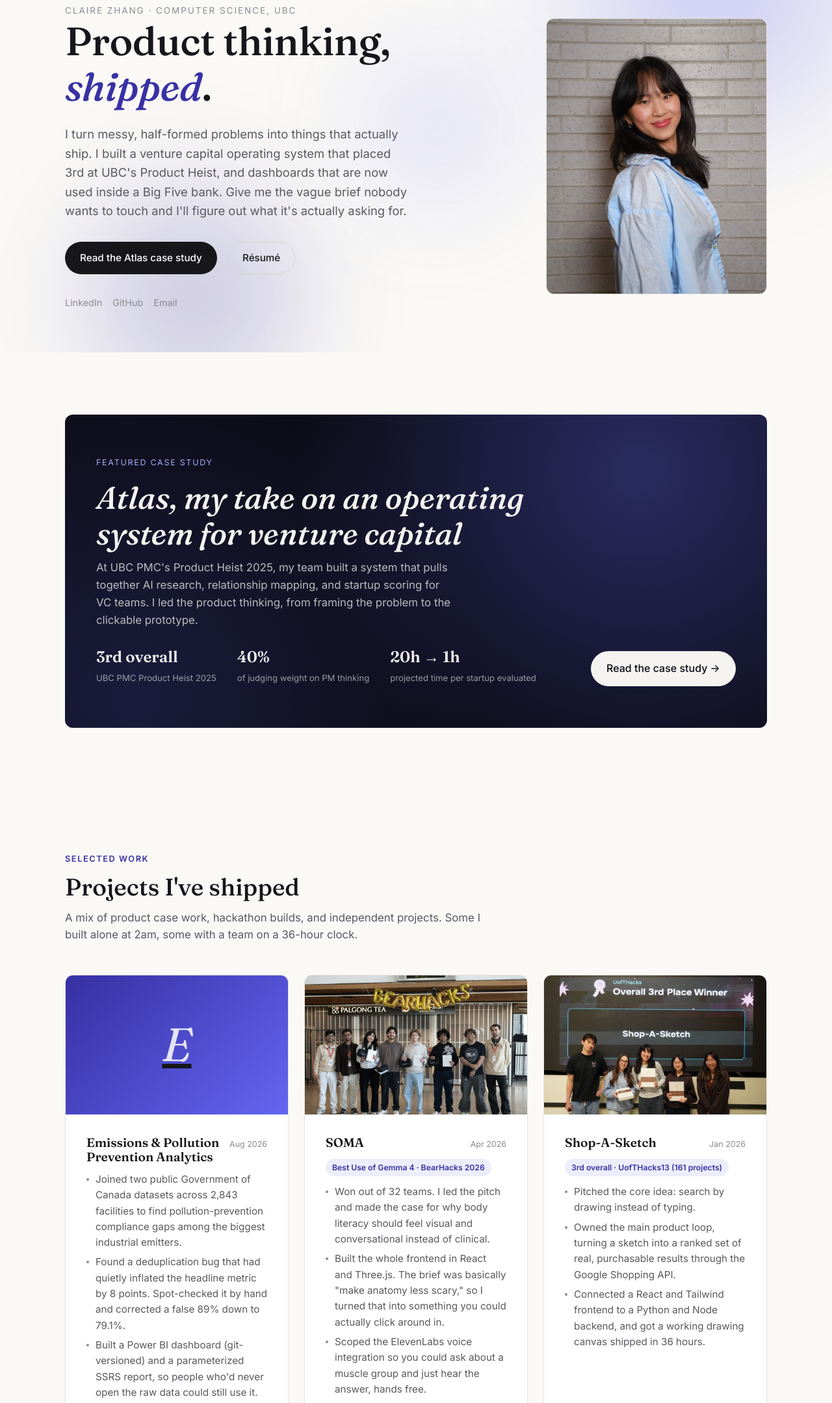
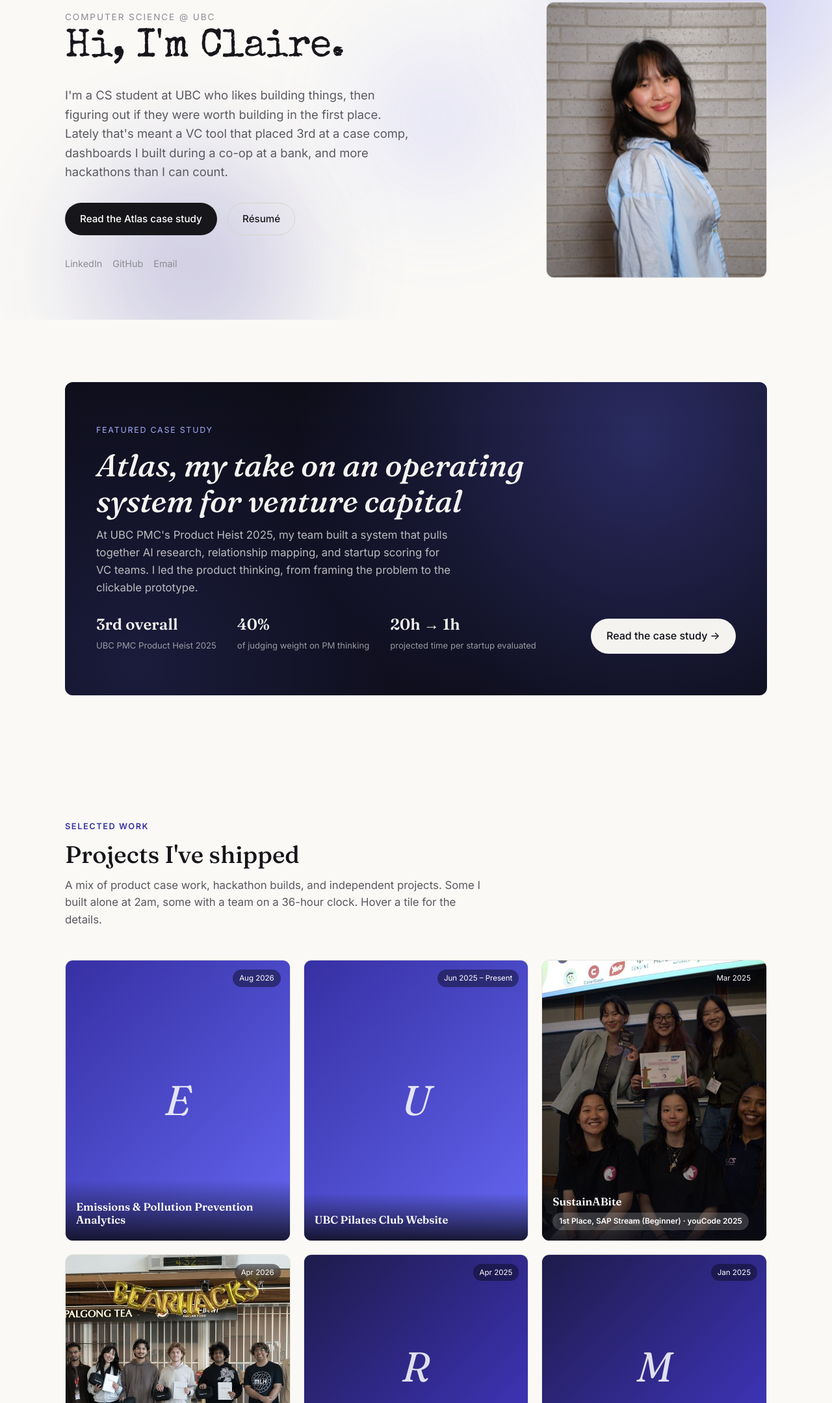
Before and after one commit to clairez308/personalwebsite, an Astro site: page / in a window 1280 px wide. Shown: the part 149-2308 px from the top of the page at 65% size. Built offline with nearby package versions, Linux system fonts and the light colour scheme; Astro itself is replaced by a stand-in of ours.

Commit message:
change cards

```diff
--- a/src/components/ProjectCard.astro
+++ b/src/components/ProjectCard.astro
@@ -8,30 +8,37 @@ interface Props {
 
 const { project, index } = Astro.props;
 const { title, url, period, result, bullets, stack, image } = project.data;
-const variant = (index % 3) + 1;
+const colorVariant = (index % 3) + 1;
 const initial = title.trim().charAt(0);
+const aspectVariant = ["4 / 5", "1 / 1", "5 / 6"][index % 3];
 ---
 
-<div class="project-card tilt-card reveal">
-  <a href={url} target="_blank" rel="noopener" class="project-banner-link" aria-hidden="true" tabindex="-1">
+<div class="project-tile reveal" style={`--tile-aspect: ${aspectVariant}`}>
+  <div class="project-tile-media">
     {
       image ? (
-        <div class="project-banner">
         <img src={image} alt="" loading="lazy" />
-        </div>
       ) : (
-        <div class={`project-banner project-banner--placeholder project-banner--${variant}`}>
-          <span class="project-banner-initial">{initial}</span>
+        <div class={`project-tile-placeholder project-tile-placeholder--${colorVariant}`}>
+          <span>{initial}</span>
         </div>
       )
     }
-  </a>
-  <div class="project-card-body">
-    <div class="project-top">
+  </div>
+
+  <span class="project-tile-period">{period}</span>
+
+  <div class="project-tile-info">
     <h3><a href={url} target="_blank" rel="noopener">{title}</a></h3>
-      <span class="project-period">{period}</span>
+    {result && <span class="project-result">{result}</span>}
   </div>
+
+  <div class="project-tile-overlay">
+    <div class="project-tile-overlay-head">
+      <h3><a href={url} target="_blank" rel="noopener">{title}</a></h3>
       {result && <span class="project-result">{result}</span>}
+    </div>
+    <div class="project-tile-overlay-body">
       <ul>
         {bullets.map((bullet) => <li>{bullet}</li>)}
       </ul>
@@ -40,3 +47,4 @@ const initial = title.trim().charAt(0);
       </div>
     </div>
   </div>
+</div>
--- a/src/layouts/BaseLayout.astro
+++ b/src/layouts/BaseLayout.astro
@@ -26,7 +26,7 @@ const favicon =
     <link rel="preconnect" href="https://fonts.googleapis.com" />
     <link rel="preconnect" href="https://fonts.gstatic.com" crossorigin />
     <link
-      href="https://fonts.googleapis.com/css2?family=Fraunces:ital,wght@0,400;0,500;0,600;1,400;1,500&family=Inter:wght@400;500;600;700&display=swap"
+      href="https://fonts.googleapis.com/css2?family=Fraunces:ital,wght@0,400;0,500;0,600;1,400;1,500&family=Inter:wght@400;500;600;700&family=Special+Elite&display=swap"
       rel="stylesheet"
     />
   </head>
--- a/src/pages/index.astro
+++ b/src/pages/index.astro
@@ -25,14 +25,16 @@ const [atlas] = await getCollection("caseStudies");
     </div>
     <div class="container hero-grid">
       <div class="hero-copy">
-        <span class="hero-eyebrow">Claire Zhang · Computer Science, UBC</span>
-        <h1>Product thinking, <em>shipped</em>.</h1>
+        <span class="hero-eyebrow">Computer Science @ UBC</span>
+        <h1 class="hero-type">
+          <span id="hero-typed">Hi, I'm Claire.</span><span class="hero-cursor" aria-hidden="true"></span>
+        </h1>
         <p class="hero-lede">
-          I turn messy, half-formed problems into things that actually
-          ship. I built a venture capital operating system that placed
-          3rd at UBC's Product Heist, and dashboards that are now used
-          inside a Big Five bank. Give me the vague brief nobody wants to
-          touch and I'll figure out what it's actually asking for.
+          I'm a CS student at UBC who likes building things, then
+          figuring out if they were worth building in the first place.
+          Lately that's meant a VC tool that placed 3rd at a case comp,
+          dashboards I built during a co-op at a bank, and more
+          hackathons than I can count.
         </p>
         <div class="hero-actions">
           <a href="/case-studies/atlas" class="btn btn-primary magnetic">Read the Atlas case study</a>
@@ -87,11 +89,11 @@ const [atlas] = await getCollection("caseStudies");
         <p>
           A mix of product case work, hackathon builds, and independent
           projects. Some I built alone at 2am, some with a team on a
-          36-hour clock.
+          36-hour clock. Hover a tile for the details.
         </p>
       </div>
 
-      <div class="project-grid">
+      <div class="project-masonry">
         {projects.map((project, index) => <ProjectCard project={project} index={index} />)}
       </div>
     </div>
--- a/src/styles/global.css
+++ b/src/styles/global.css
@@ -20,6 +20,7 @@
 
   --font-display: "Fraunces", "Iowan Old Style", Georgia, serif;
   --font-body: "Inter", -apple-system, BlinkMacSystemFont, "Segoe UI", sans-serif;
+  --font-mono: "Special Elite", "Courier New", monospace;
 
   --space-1: 0.25rem;
   --space-2: 0.5rem;
@@ -368,9 +369,24 @@ section {
   margin-bottom: var(--space-5);
 }
 
-.hero h1 em {
-  font-style: italic;
-  color: var(--accent);
+.hero-type {
+  font-family: var(--font-mono);
+  font-weight: 400;
+  font-size: clamp(2rem, 4.4vw, 3rem);
+  letter-spacing: -0.01em;
+}
+
+.hero-cursor {
+  display: inline-block;
+  width: 0.5em;
+  margin-left: 2px;
+  border-right: 3px solid var(--accent);
+  animation: hero-cursor-blink 1s step-end infinite;
+}
+
+@keyframes hero-cursor-blink {
+  0%, 100% { opacity: 1; }
+  50% { opacity: 0; }
 }
 
 .hero-lede {
@@ -536,170 +552,225 @@ section {
 }
 
 /* ==========================================================================
-   Project grid
+   Project masonry
    ========================================================================== */
-.project-grid {
-  display: grid;
-  grid-template-columns: repeat(auto-fit, minmax(300px, 1fr));
-  gap: var(--space-5);
-}
-
-.project-card {
+.project-masonry {
+  column-count: 3;
+  column-gap: 20px;
+}
+
+.project-tile {
+  position: relative;
+  break-inside: avoid;
+  margin-bottom: 20px;
+  border-radius: var(--radius-md);
+  overflow: hidden;
+  border: 1px solid var(--line);
   background: var(--surface);
-  border: 1px solid var(--line);
-  border-radius: var(--radius-md);
-  display: flex;
-  flex-direction: column;
+}
+
+.project-tile-media {
+  aspect-ratio: var(--tile-aspect, 4 / 5);
   overflow: hidden;
-  transition: border-color 0.2s ease, transform 0.2s ease;
-}
-
-.project-card:hover {
-  border-color: var(--line-strong);
-}
-
-.project-banner-link {
+}
+
+.project-tile-media img {
   display: block;
-}
-
-.project-banner {
-  position: relative;
-  aspect-ratio: 16 / 10;
-  overflow: hidden;
-}
-
-.project-banner img {
   width: 100%;
   height: 100%;
   object-fit: cover;
-  transition: transform 0.5s cubic-bezier(0.22, 1, 0.36, 1);
-}
-
-.project-card:hover .project-banner img {
-  transform: scale(1.06);
-}
-
-.project-banner--placeholder {
+  transition: transform 0.6s cubic-bezier(0.22, 1, 0.36, 1);
+}
+
+.project-tile:hover .project-tile-media img {
+  transform: scale(1.08);
+}
+
+.project-tile-placeholder {
+  width: 100%;
+  height: 100%;
   display: flex;
   align-items: center;
   justify-content: center;
 }
 
-.project-banner-initial {
+.project-tile-placeholder span {
   font-family: var(--font-display);
   font-style: italic;
-  font-size: 4.5rem;
+  font-size: 4rem;
   color: rgba(255, 255, 255, 0.85);
-  transition: transform 0.5s cubic-bezier(0.22, 1, 0.36, 1);
-}
-
-.project-card:hover .project-banner-initial {
+  transition: transform 0.6s cubic-bezier(0.22, 1, 0.36, 1);
+}
+
+.project-tile:hover .project-tile-placeholder span {
   transform: scale(1.1);
 }
 
-.project-banner--1 {
+.project-tile-placeholder--1 {
   background: linear-gradient(135deg, #3730a3, #6366f1);
 }
 
-.project-banner--2 {
+.project-tile-placeholder--2 {
   background: linear-gradient(135deg, #1e1b4b, #4338ca);
 }
 
-.project-banner--3 {
+.project-tile-placeholder--3 {
   background: linear-gradient(135deg, #4c1d95, #3730a3);
 }
 
-.project-card-body {
-  padding: var(--space-6);
+.project-tile-period {
+  position: absolute;
+  top: 14px;
+  right: 14px;
+  z-index: 2;
+  font-size: 0.72rem;
+  color: #fff;
+  background: rgba(11, 11, 20, 0.45);
+  backdrop-filter: blur(6px);
+  -webkit-backdrop-filter: blur(6px);
+  padding: 4px 10px;
+  border-radius: 999px;
+}
+
+.project-tile-info {
+  position: absolute;
+  left: 0;
+  right: 0;
+  bottom: 0;
+  z-index: 1;
+  padding: var(--space-6) var(--space-4) var(--space-4);
+  background: linear-gradient(to top, rgba(11, 11, 20, 0.85), rgba(11, 11, 20, 0.3) 65%, transparent);
+  transition: opacity 0.3s ease;
+}
+
+.project-tile-info h3 {
+  font-size: 1.05rem;
+  font-weight: 600;
+  margin-bottom: 6px;
+}
+
+.project-tile-info h3 a {
+  color: #fff;
+  text-decoration: none;
+}
+
+.project-tile:hover .project-tile-info {
+  opacity: 0;
+}
+
+.project-tile-overlay {
+  position: absolute;
+  inset: 0;
+  z-index: 3;
   display: flex;
   flex-direction: column;
-  gap: var(--space-3);
+  padding: var(--space-5);
+  background: linear-gradient(165deg, rgba(11, 11, 20, 0.97), rgba(55, 48, 163, 0.94));
+  opacity: 0;
+  pointer-events: none;
+  transition: opacity 0.35s ease;
+}
+
+.project-tile:hover .project-tile-overlay,
+.project-tile:focus-within .project-tile-overlay {
+  opacity: 1;
+  pointer-events: auto;
+}
+
+.project-tile-overlay-head {
+  flex: none;
+  margin-bottom: var(--space-3);
+}
+
+.project-tile-overlay-body {
   flex: 1;
-}
-
-.project-top {
-  display: flex;
-  justify-content: space-between;
-  align-items: flex-start;
-  gap: var(--space-3);
-}
-
-.project-card h3 {
-  font-size: 1.2rem;
+  min-height: 0;
+  overflow-y: auto;
+  scrollbar-width: thin;
+  scrollbar-color: rgba(255, 255, 255, 0.3) transparent;
+}
+
+.project-tile-overlay-body::-webkit-scrollbar {
+  width: 4px;
+}
+
+.project-tile-overlay-body::-webkit-scrollbar-thumb {
+  background: rgba(255, 255, 255, 0.3);
+  border-radius: 999px;
+}
+
+.project-tile-overlay h3 {
+  font-size: 1.1rem;
   font-weight: 600;
 }
 
-.project-card h3 a {
+.project-tile-overlay h3 a {
+  color: #fff;
   text-decoration: none;
-  color: var(--ink);
-}
-
-.project-card h3 a:hover {
-  color: var(--accent);
-}
-
-.project-period {
-  font-size: 0.78rem;
-  color: var(--ink-faint);
-  white-space: nowrap;
-  padding-top: 4px;
+}
+
+.project-tile-overlay ul {
+  display: flex;
+  flex-direction: column;
+  gap: 8px;
+  margin-bottom: var(--space-3);
+}
+
+.project-tile-overlay ul li {
+  color: rgba(255, 255, 255, 0.82);
+  font-size: 0.88rem;
+  line-height: 1.5;
+  padding-left: 14px;
+  position: relative;
+}
+
+.project-tile-overlay ul li::before {
+  content: "";
+  position: absolute;
+  left: 0;
+  top: 0.6em;
+  width: 4px;
+  height: 4px;
+  border-radius: 50%;
+  background: rgba(255, 255, 255, 0.5);
+}
+
+.project-stack {
+  display: flex;
+  flex-wrap: wrap;
+  gap: 6px;
 }
 
 .project-result {
   display: inline-block;
-  font-size: 0.76rem;
+  font-size: 0.74rem;
   font-weight: 600;
-  color: var(--accent);
-  background: var(--accent-soft);
+  color: #fff;
+  background: rgba(255, 255, 255, 0.18);
   padding: 4px 10px;
   border-radius: 999px;
   width: fit-content;
 }
 
-.project-card p {
-  color: var(--ink-soft);
-  font-size: 0.95rem;
-}
-
-.project-card ul {
-  display: flex;
-  flex-direction: column;
-  gap: 6px;
-}
-
-.project-card ul li {
-  color: var(--ink-soft);
-  font-size: 0.95rem;
-  padding-left: 14px;
-  position: relative;
-}
-
-.project-card ul li::before {
-  content: "";
-  position: absolute;
-  left: 0;
-  top: 0.65em;
-  width: 4px;
-  height: 4px;
-  border-radius: 50%;
-  background: var(--ink-faint);
-}
-
-.project-stack {
-  display: flex;
-  flex-wrap: wrap;
-  gap: 6px;
-  margin-top: auto;
-  padding-top: var(--space-3);
-}
-
 .tag {
   font-size: 0.74rem;
-  color: var(--ink-soft);
-  background: var(--bg);
-  border: 1px solid var(--line);
+  color: rgba(255, 255, 255, 0.85);
+  background: rgba(255, 255, 255, 0.1);
+  border: 1px solid rgba(255, 255, 255, 0.2);
   padding: 3px 9px;
   border-radius: 999px;
+}
+
+@media (max-width: 900px) {
+  .project-masonry {
+    column-count: 2;
+  }
+}
+
+@media (max-width: 600px) {
+  .project-masonry {
+    column-count: 1;
+  }
 }
 
 /* ==========================================================================
@@ -1536,7 +1607,6 @@ footer.site-footer {
   transition: transform 0.6s cubic-bezier(0.22, 1, 0.36, 1);
 }
 
-.project-grid,
 .persona-grid,
 .system-row,
 .stat-row,
@@ -1577,6 +1647,10 @@ footer.site-footer {
     scroll-behavior: auto;
   }
 
+  .hero-cursor {
+    animation: none;
+  }
+
   .reveal {
     transition: none;
   }
```
Also changed, not shown: src/scripts/site.js (+15 -0 lines). Lines whose indentation alone changed are shown as unchanged.
